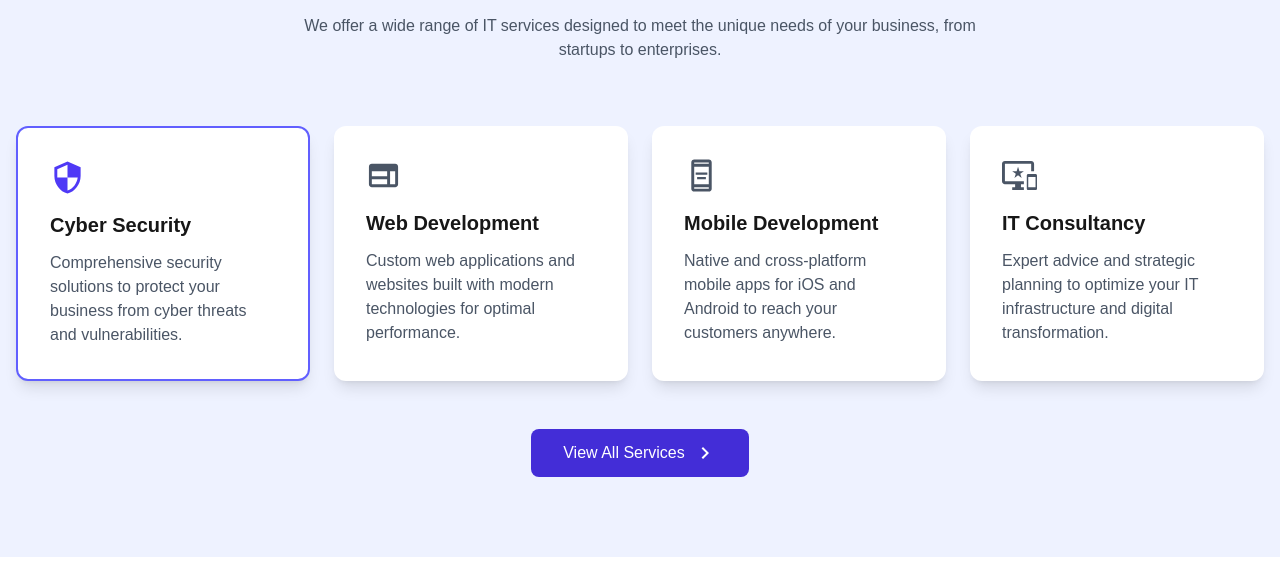
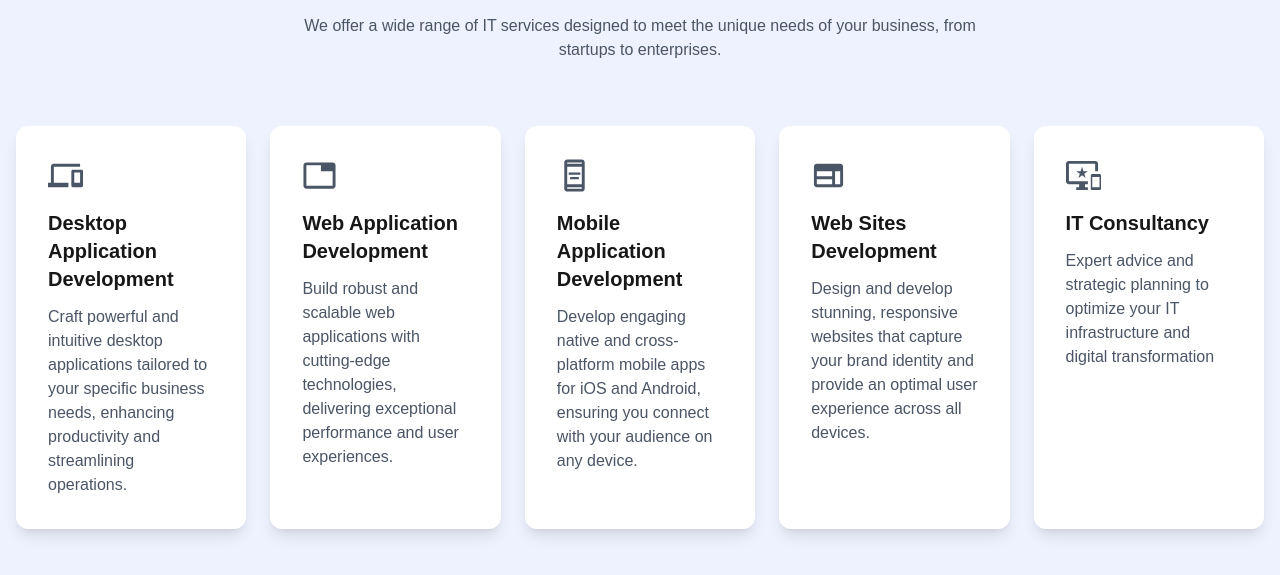
Before and after one commit to DMS-ranil/test-ceybaseit-web, a Next.js app: page /test-ceybaseit-web/ in a window 1280 px wide. Shown: the part 2142-2717 px from the top of the page. Built offline with nearby package versions, Linux system fonts and the light colour scheme.

Commit message:
Update page.tsx

```diff
--- a/src/app/page.tsx
+++ b/src/app/page.tsx
@@ -13,7 +13,9 @@ import GitHubIcon from '@mui/icons-material/GitHub';
 import ArrowUpwardIcon from '@mui/icons-material/ArrowUpward';
 import YouTubeIcon from '@mui/icons-material/YouTube';
 import CodeIcon from '@mui/icons-material/Code';
+import DevicesIcon from '@mui/icons-material/Devices';
 import WebIcon from '@mui/icons-material/Web';
+import TabIcon from '@mui/icons-material/Tab';
 import AOS from 'aos';
 import 'aos/dist/aos.css';
 import { motion } from "framer-motion";
@@ -144,28 +146,34 @@ export default function Home() {
 
   const services = [
     {
-      id: 'security',
-      title: 'Cyber Security',
-      icon: <SecurityOutlined fontSize="large" />,
-      description: 'Comprehensive security solutions to protect your business from cyber threats and vulnerabilities.'
+      id: 'desktop',
+      title: 'Desktop Application Development',
+      icon: <DevicesIcon fontSize="large" />,
+      description: 'Craft powerful and intuitive desktop applications tailored to your specific business needs, enhancing productivity and streamlining operations.'
     },
     {
-      id: 'web',
-      title: 'Web Development',
-      icon: <WebOutlined fontSize="large" />,
-      description: 'Custom web applications and websites built with modern technologies for optimal performance.'
+      id: 'webapp',
+      title: 'Web Application Development',
+      icon: <TabIcon fontSize="large" />,
+      description: 'Build robust and scalable web applications with cutting-edge technologies, delivering exceptional performance and user experiences.'
     },
     {
       id: 'mobile',
-      title: 'Mobile Development',
+      title: 'Mobile Application Development',
       icon: <AodOutlined fontSize="large" />,
-      description: 'Native and cross-platform mobile apps for iOS and Android to reach your customers anywhere.'
+      description: 'Develop engaging native and cross-platform mobile apps for iOS and Android, ensuring you connect with your audience on any device.'
+    },
+    {
+      id: 'webs',
+      title: 'Web Sites Development',
+      icon: <WebOutlined fontSize="large" />,
+      description: 'Design and develop stunning, responsive websites that capture your brand identity and provide an optimal user experience across all devices.'
     },
     {
       id: 'consultancy',
       title: 'IT Consultancy',
       icon: <ImportantDevicesOutlined fontSize="large" />,
-      description: 'Expert advice and strategic planning to optimize your IT infrastructure and digital transformation.'
+      description: 'Expert advice and strategic planning to optimize your IT infrastructure and digital transformation'
     }
   ];
 
@@ -537,7 +545,7 @@ export default function Home() {
             </p>
           </div>
 
-          <div className="grid grid-cols-1 md:grid-cols-2 lg:grid-cols-4 gap-6 mb-12">
+          <div className="grid grid-cols-2 md:grid-cols-3 lg:grid-cols-5 gap-6 mb-12">
             {services.map((service, index) => (
               <motion.div
                 key={service.id}
```
